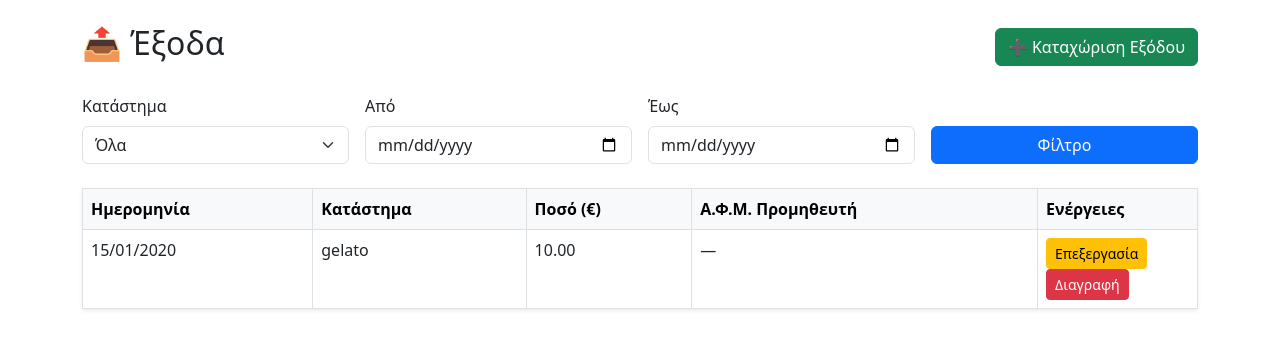
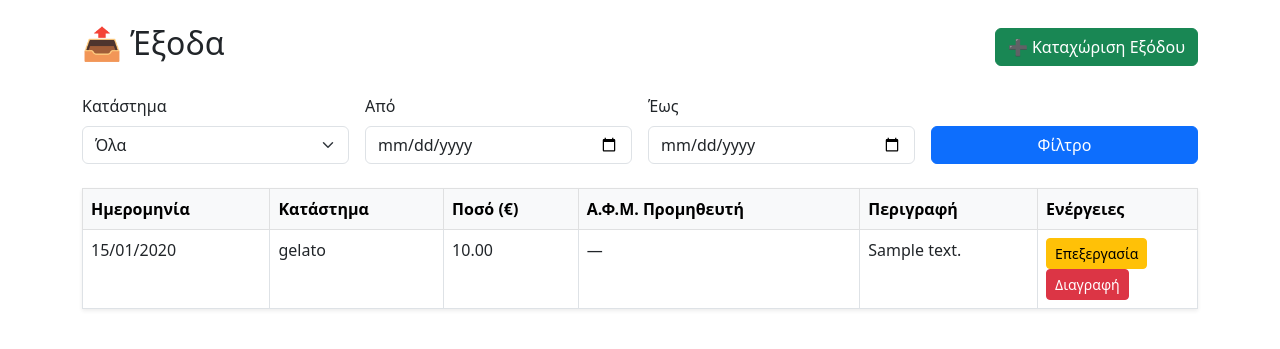
Before and after one commit to gelatodinonna/gelato-erp, a Flask app: page /expenses/ in a window 1280 px wide. Shown: the part 56-405 px from the top of the page. Run offline with Flask 3, Linux system fonts and the light colour scheme; tables that the repository leaves empty hold one stand-in row (values such as "Sample post").

Commit message:
Προσθήκη στήλης Περιγραφή και προβολή ΑΦΜ στα έξοδα

```diff
--- a/app/templates/expenses/index.html
+++ b/app/templates/expenses/index.html
@@ -37,6 +37,7 @@
             <th>Κατάστημα</th>
             <th>Ποσό (€)</th>
             <th>Α.Φ.Μ. Προμηθευτή</th>
+            <th>Περιγραφή</th>
             <th style="width: 160px;">Ενέργειες</th>
         </tr>
     </thead>
@@ -47,6 +48,7 @@
             <td>{{ expense.store.name }}</td>
             <td>{{ "{:,.2f}".format(expense.amount) }}</td>
             <td>{{ expense.supplier_vat or '—' }}</td>
+            <td>{{ expense.description or '—' }}</td>
             <td>
                 <a href="{{ url_for('expenses.edit_expense', expense_id=expense.id) }}" class="btn btn-sm btn-warning">Επεξεργασία</a>
                 <form action="{{ url_for('expenses.delete_expense', expense_id=expense.id) }}" method="POST" class="d-inline" onsubmit="return confirm('Επιβεβαιώνεις διαγραφή;');">
@@ -57,7 +59,7 @@
         </tr>
         {% else %}
         <tr>
-            <td colspan="5" class="text-center text-muted">Δεν βρέθηκαν έξοδα.</td>
+            <td colspan="6" class="text-center text-muted">Δεν βρέθηκαν έξοδα.</td>
         </tr>
         {% endfor %}
     </tbody>
```
Also changed, not shown: 1 other file.
